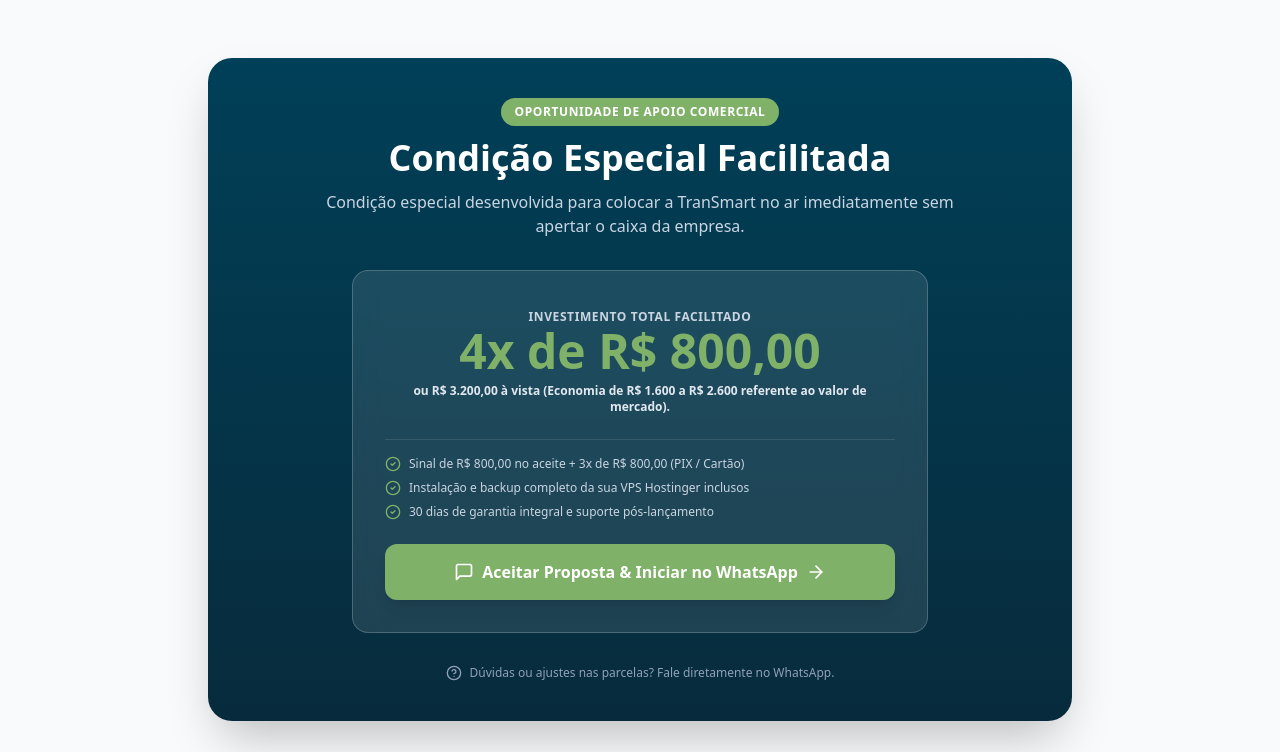
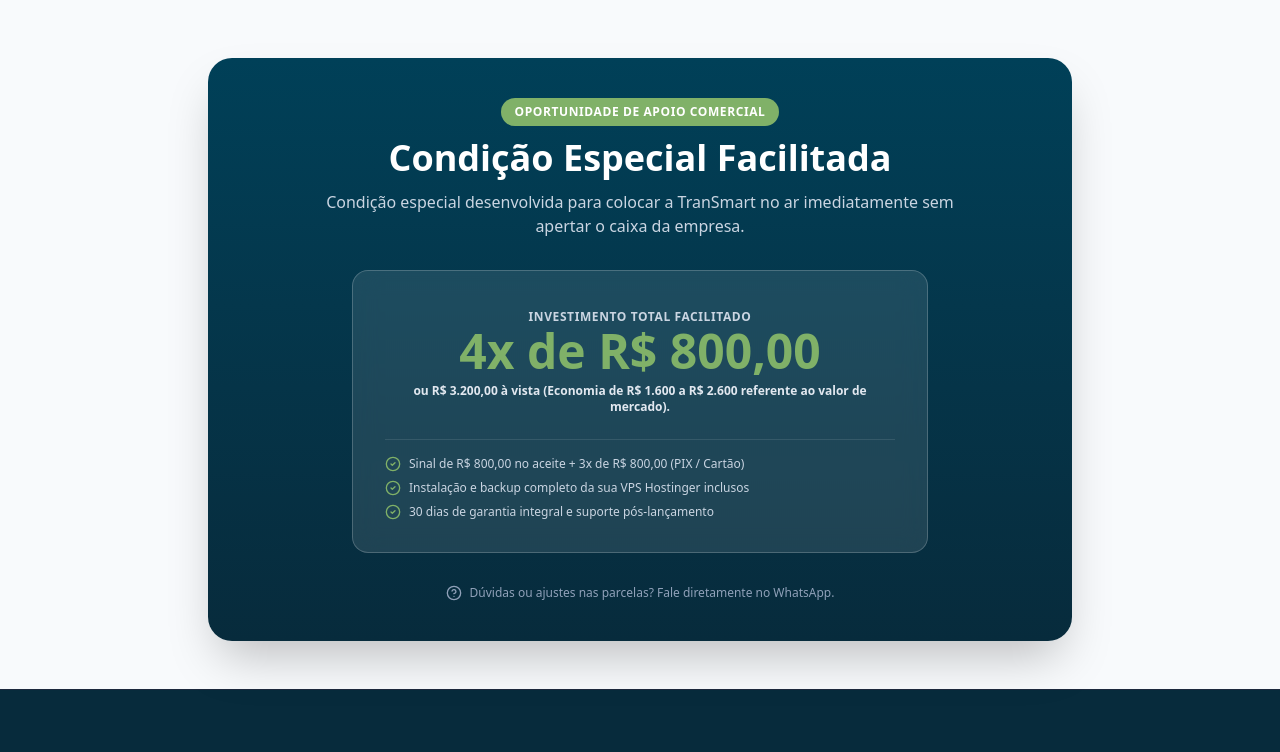
Before and after one commit to viniciusnascimento95/transmart, a React (Vite) app: page /#/proposta in a window 1280 px wide. Shown: the part 2468-3220 px from the top of the page. Built offline with nearby package versions, Linux system fonts and the light colour scheme.

Commit message:
feat: add instagram mockup image and clean up unused components in ProposalPage

```diff
--- a/src/pages/ProposalPage.tsx
+++ b/src/pages/ProposalPage.tsx
@@ -1,22 +1,18 @@
 import React from 'react';
 import { SEO } from '../components/SEO';
-import { COMPANY_INFO } from '../data/content';
+import instagramMockup from '../assets/instagram_mockup_transmart.jpg';
 import {
   CheckCircle2,
   XCircle,
-  MessageSquare,
   Zap,
   ShieldCheck,
   Clock,
   Gift,
   Sparkles,
-  ArrowRight,
   HelpCircle
 } from 'lucide-react';
 
 export const ProposalPage: React.FC = () => {
-  const whatsappProposalUrl = `https://wa.me/${COMPANY_INFO.whatsappRaw}?text=Ol%C3%A1%2C%20li%20a%20proposta%20comercial%20do%20site%20e%20gostaria%20de%20confirmar%20o%20aceite%20para%20iniciar!`;
-
   return (
     <>
       <SEO
@@ -242,7 +238,7 @@
             {/* Visual Mockup Preview */}
             <div className="bg-slate-900 p-4 rounded-2xl text-center space-y-2 border border-slate-800 shadow-xl">
               <img
-                src="/instagram_mockup_transmart.jpg"
+                src={instagramMockup}
                 alt="Simulação do Perfil do Instagram Redesenhado"
                 className="w-full max-w-[280px] mx-auto rounded-xl shadow-md border border-slate-700"
               />
@@ -291,18 +287,6 @@
                 <span>30 dias de garantia integral e suporte pós-lançamento</span>
               </div>
             </div>
-
-            {/* Main Action Button */}
-            <a
-              href={whatsappProposalUrl}
-              target="_blank"
-              rel="noopener noreferrer"
-              className="w-full py-4 px-6 bg-[#80B168] hover:bg-[#639247] text-white font-extrabold text-base rounded-xl shadow-lg transition-all flex items-center justify-center gap-2 cursor-pointer hover:-translate-y-0.5"
-            >
-              <MessageSquare className="w-5 h-5" />
-              <span>Aceitar Proposta & Iniciar no WhatsApp</span>
-              <ArrowRight className="w-5 h-5" />
-            </a>
           </div>
 
           <div className="flex items-center justify-center gap-2 text-xs text-slate-400">
```
Also changed, not shown: src/assets/instagram_mockup_transmart.jpg (added).
